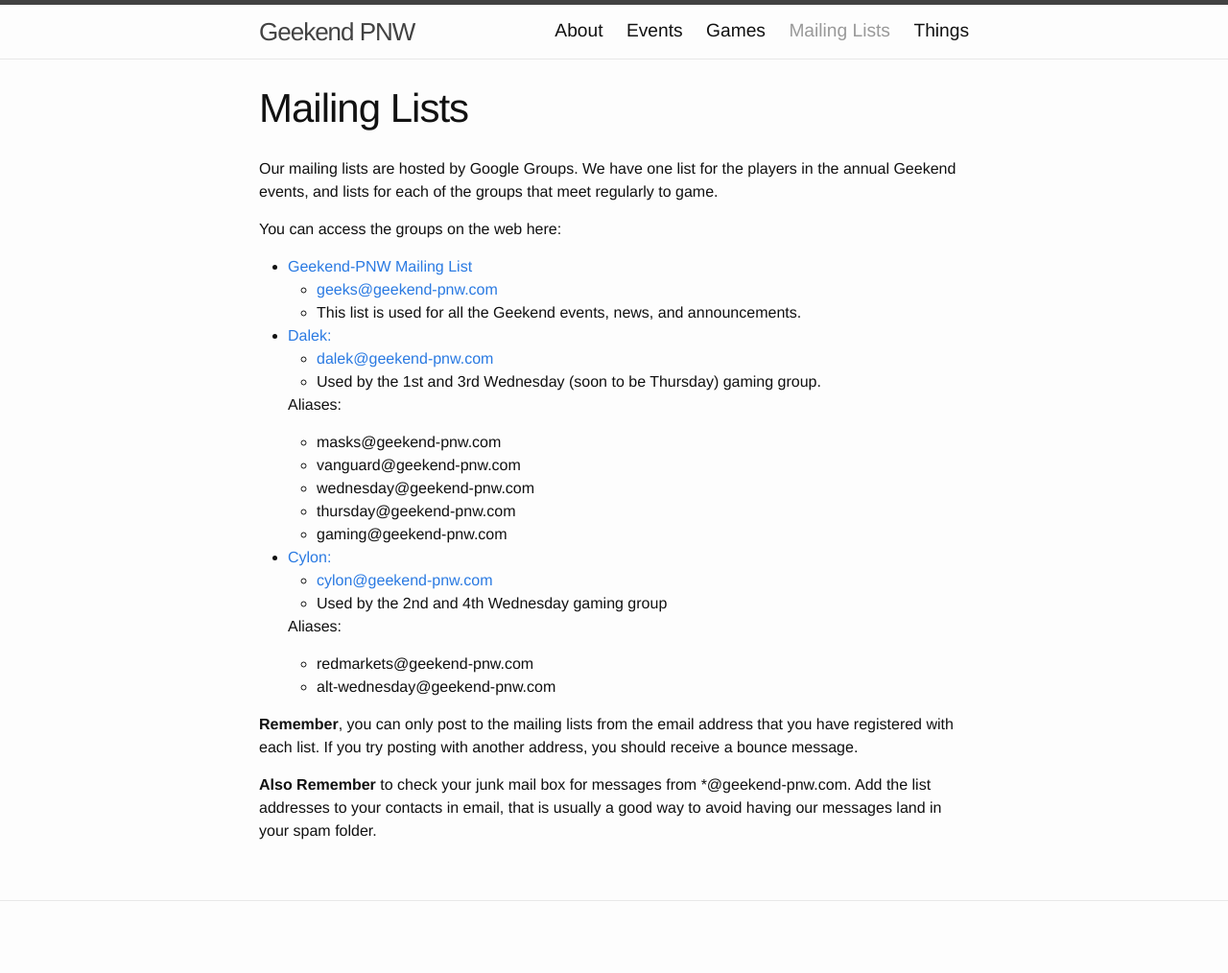
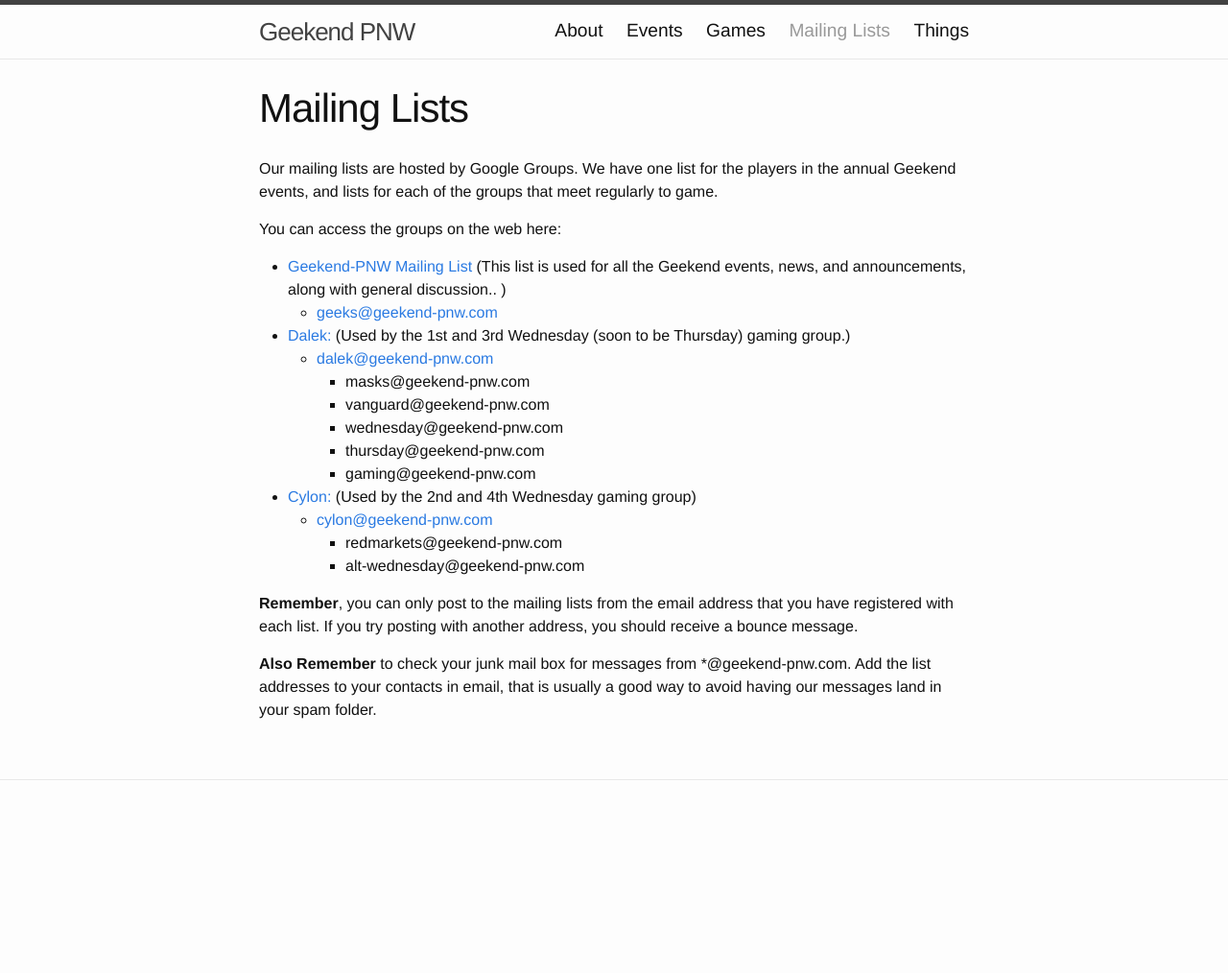
Before and after one commit to Geekend-PNW/geekend-pnw.github.com, a Jekyll site: the page built from mailing-list.md, in a window 1280 px wide. Shown: the whole page at 96% size. Built offline with Jekyll 4.4.1, drawn with Linux system fonts in a browser that asks for light colours; after the commit the page ends 900 px from its top, so only the background shows below that.

Commit message:
alias updates

```diff
--- a/mailing-list.md
+++ b/mailing-list.md
@@ -8,15 +8,13 @@ Our mailing lists are hosted by Google Groups.  We have one list for the players
 
 You can access the groups on the web here:
 
-- [Geekend-PNW Mailing List](https://groups.google.com/a/geekend-pnw.com/d/forum/geeks)
+- [Geekend-PNW Mailing List](https://groups.google.com/a/geekend-pnw.com/d/forum/geeks) (This list is used for all the Geekend events, news, and announcements, along with general discussion..
+)
   - [geeks@geekend-pnw.com](mailto:geeks@geekend-pnw.com)
-  - This list is used for all the Geekend events, news, and announcements.
 
-- [Dalek:](https://groups.google.com/a/geekend-pnw.com/d/forum/dalek)
+
+- [Dalek:](https://groups.google.com/a/geekend-pnw.com/d/forum/dalek) (Used by the 1st and 3rd Wednesday (soon to be Thursday) gaming group.)
   - [dalek@geekend-pnw.com](mailto:dalek@geekend-pnw.com)
-  - Used by the 1st and 3rd Wednesday (soon to be Thursday) gaming group.
-
-  Aliases:
     - masks@geekend-pnw.com
     - vanguard@geekend-pnw.com
     - wednesday@geekend-pnw.com
@@ -24,13 +22,11 @@ You can access the groups on the web here:
     - gaming@geekend-pnw.com
 
 
-- [Cylon:](https://groups.google.com/a/geekend-pnw.com/d/forum/cylon)
+- [Cylon:](https://groups.google.com/a/geekend-pnw.com/d/forum/cylon) (Used by the 2nd and 4th Wednesday gaming group)
   - [cylon@geekend-pnw.com](mailto:cylon@geekend-pnw.com)
-  - Used by the 2nd and 4th Wednesday gaming group
-
-  Aliases:
     - redmarkets@geekend-pnw.com
     - alt-wednesday@geekend-pnw.com
+
 
 **Remember**, you can only post to the mailing lists from the email address that you have registered with each list.  If you try posting with another address, you should receive a bounce message.
 
```
